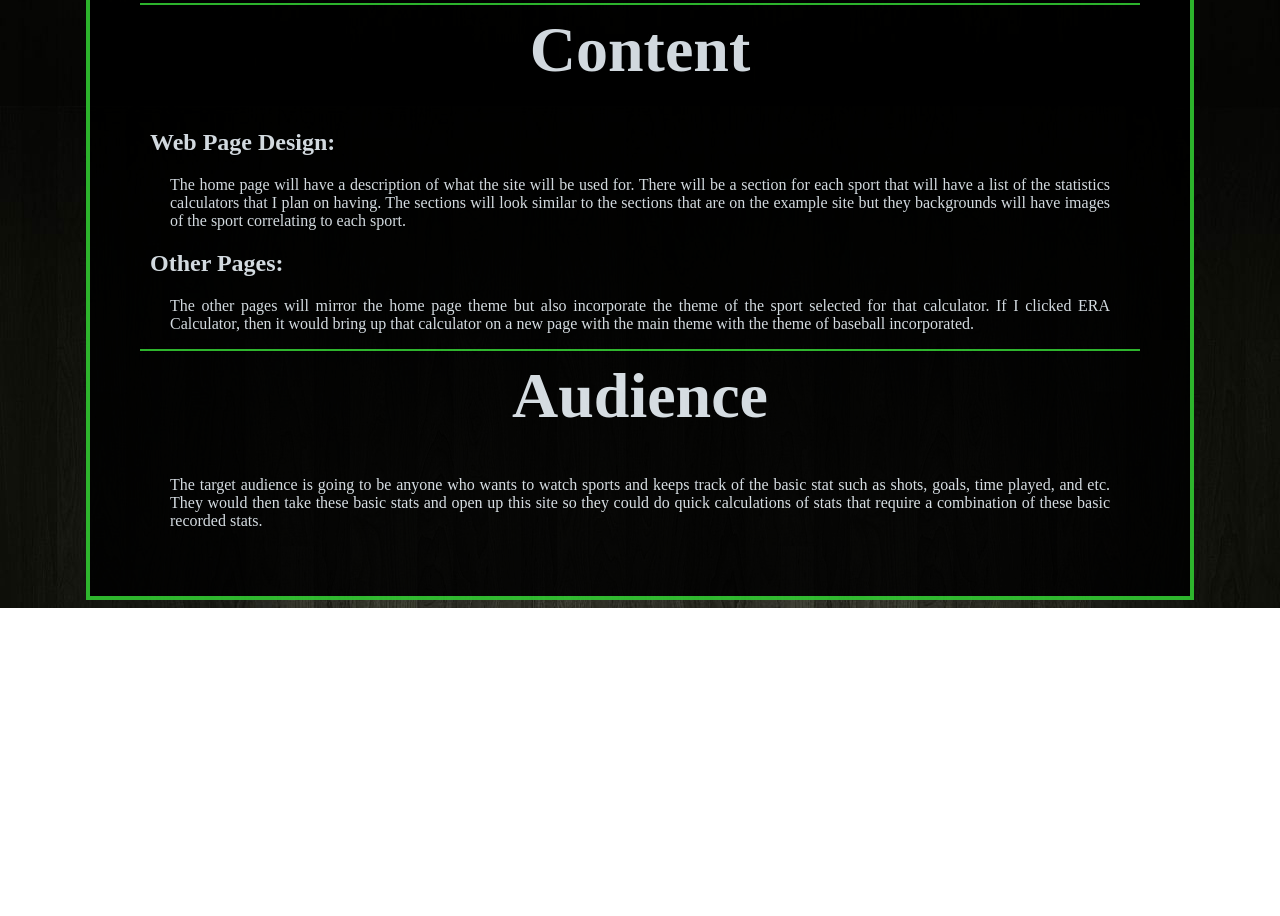
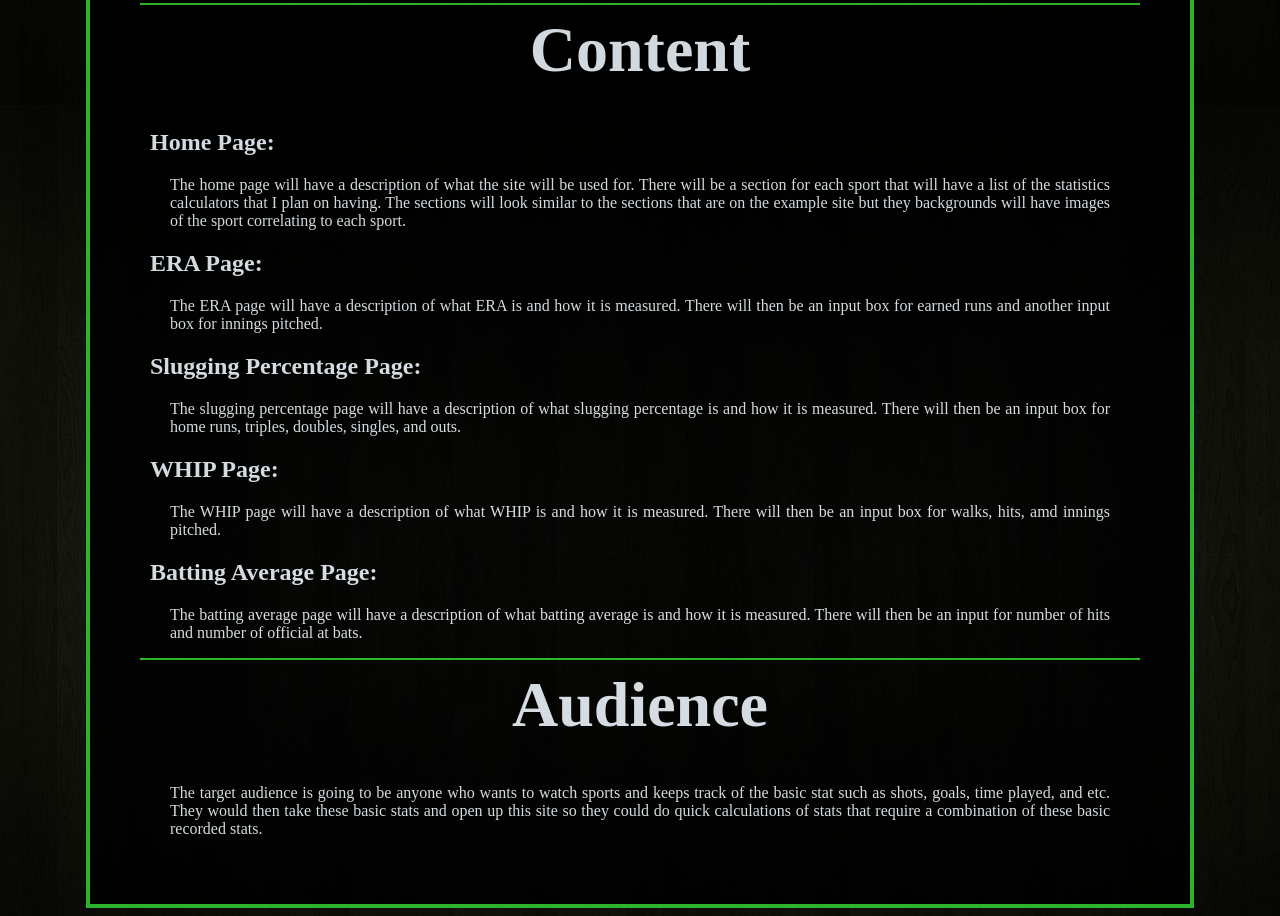
Before and after one commit to Human-Computer-Interaction-Course/assignment-one-project-proposal-eglandj, a plain HTML site: page index.html in a window 1280 px wide. Shown: the part 918-1834 px from the top of the page. Before the commit the page ends 1526 px from the top, so only its background shows below. Drawn offline with Linux system fonts and the light colour scheme; a web font is replaced by a local one.

Commit message:
Added descriptions about each page

```diff
--- a/index.html
+++ b/index.html
@@ -42,14 +42,24 @@
                 </a>
                 <hr>
                 <h1>Content</h1>
-                <h2>Web Page Design:</h2>
+                <h2>Home Page:</h2>
                 <p>The home page will have a description of what the site will be used for. There will be a section for each sport that will have a list of the statistics calculators
-                     that I plan on having. The sections will look similar to the sections that are on the example site but they backgrounds will have images of the sport correlating
-                     to each sport.
+                    that I plan on having. The sections will look similar to the sections that are on the example site but they backgrounds will have images of the sport correlating
+                    to each sport.
                 </p>
-                <h2>Other Pages:</h2>
-                <p>The other pages will mirror the home page theme but also incorporate the theme of the sport selected for that calculator. If I clicked ERA Calculator, then it would
-                    bring up that calculator on a new page with the main theme with the theme of baseball incorporated.
+                <h2>ERA Page:</h2>
+                <p>The ERA page will have a description of what ERA is and how it is measured. There will then be an input box for earned runs and another
+                    input box for innings pitched.
+                </p>
+                <h2>Slugging Percentage Page:</h2>
+                <p>The slugging percentage page will have a description of what slugging percentage is and how it is measured. There will then be an input box for home runs, triples,
+                    doubles, singles, and outs.
+                </p>
+                <h2>WHIP Page:</h2>
+                <p>The WHIP page will have a description of what WHIP is and how it is measured. There will then be an input box for walks, hits, amd innings pitched.
+                </p>
+                <h2>Batting Average Page:</h2>
+                <p>The batting average page will have a description of what batting average is and how it is measured. There will then be an input for number of hits and number of official at bats.
                 </p>
                 <hr>
                 <h1>Audience</h1>
```
